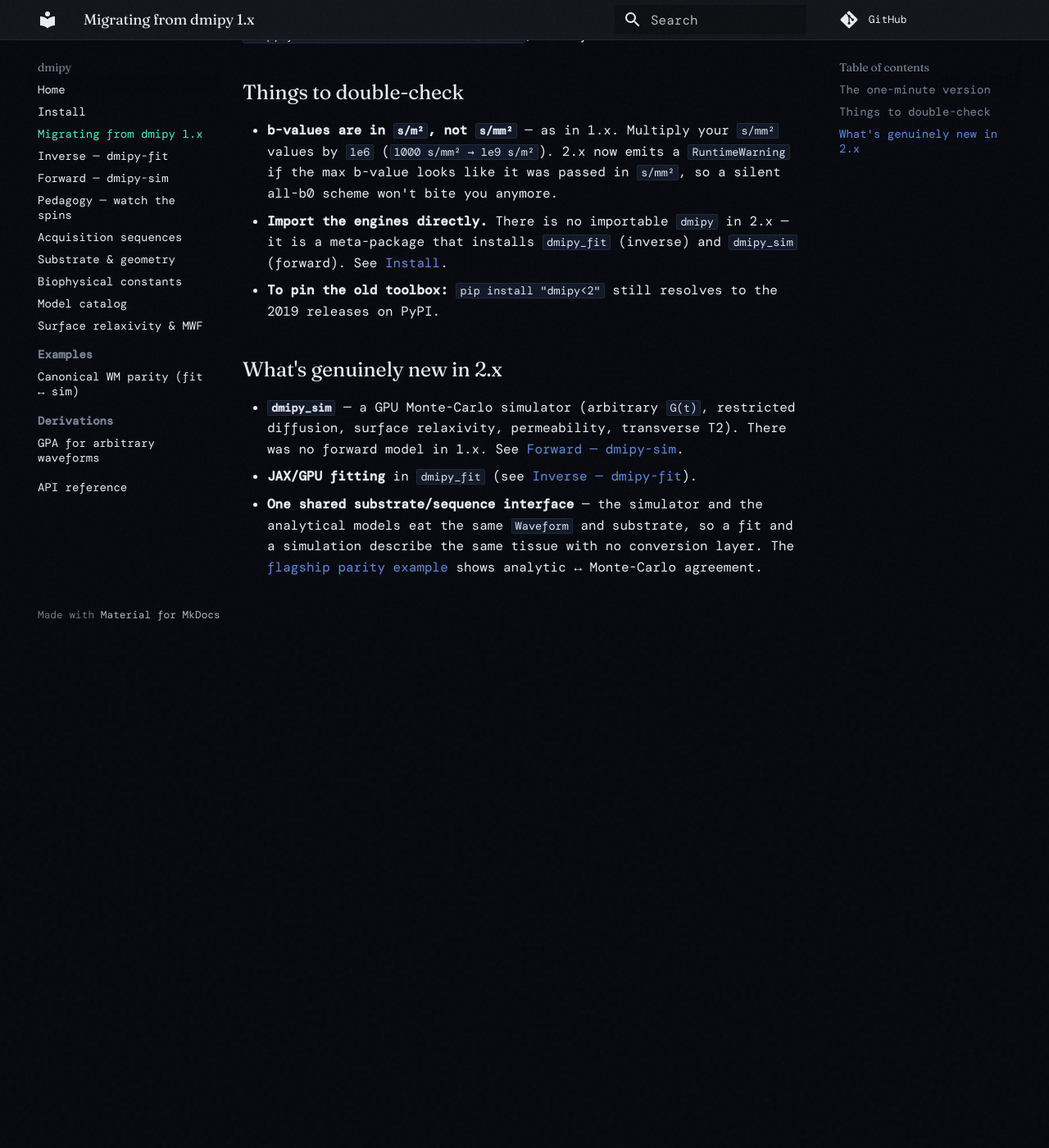
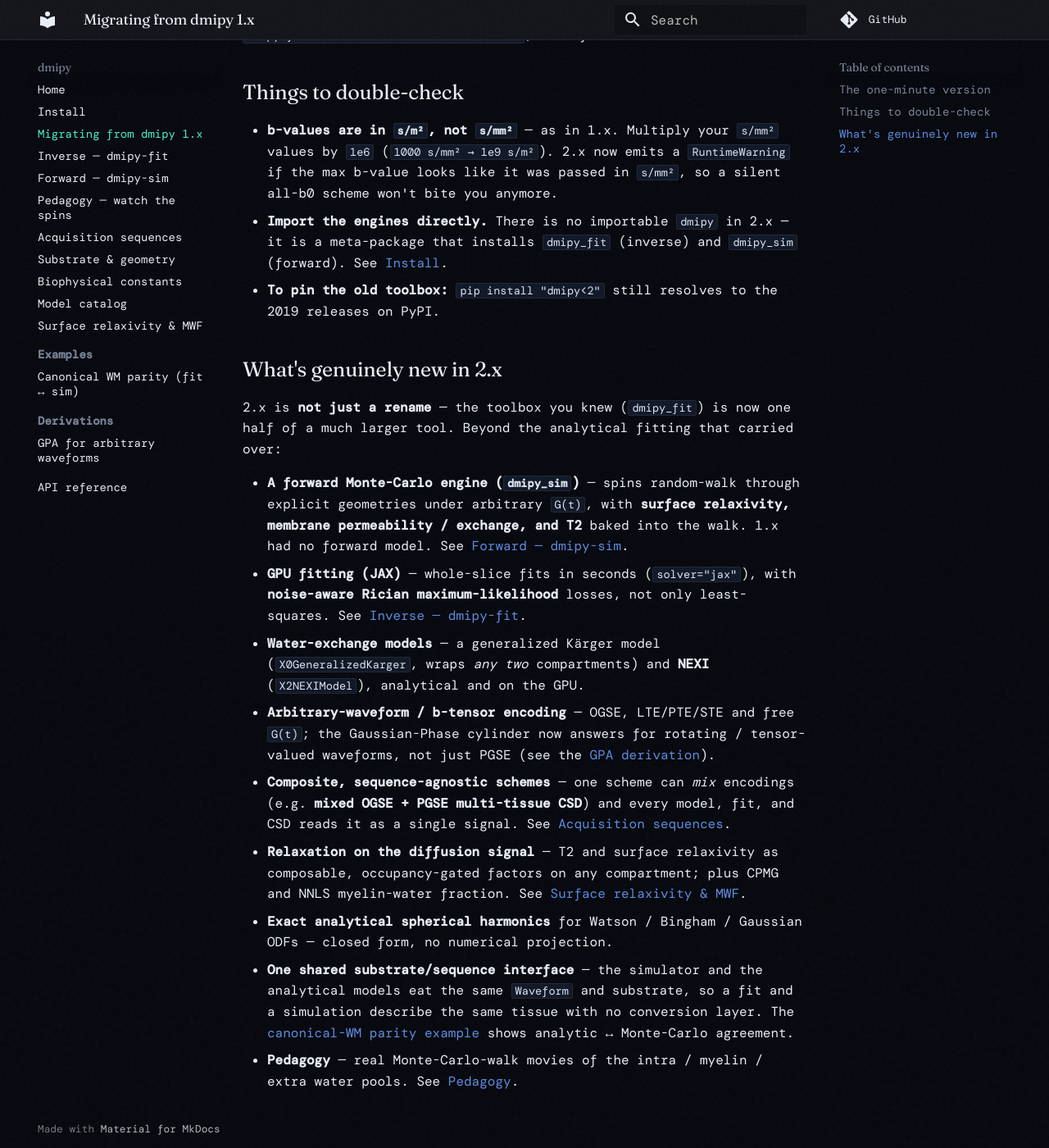
Before and after one commit to dmrai-lab/dmipy, an MkDocs documentation site: the page built from docs/migrating.md, in a window 1280 px wide and 1400 px high, scrolled down 1137 px. Shown: the whole window at 82% size. Built offline with MkDocs 1.6.1 and Material for MkDocs 9.7.7, drawn with Linux system fonts in a browser that asks for light colours; some web fonts are replaced; before the commit the page ends 1910 px from its top, so only the background shows below that.

Commit message:
docs: migrating page — reflect the real scope of what's new in 2.x
The "What's genuinely new" section listed only sim + GPU + shared interface. Expand
it to mirror the release-notes highlights (Kärger/NEXI exchange, arbitrary-waveform /
b-tensor GPA, composite sequence-agnostic schemes, noise-aware fitting, analytical
Watson/Bingham SH, occupancy-gated relaxation, pedagogy) with links to the relevant
pages. Fix the stale flagship link to the new canonical-WM parity example page.

Co-Authored-By: Claude Opus 4.8 (1M context) <noreply@anthropic.com>

```diff
--- a/docs/migrating.md
+++ b/docs/migrating.md
@@ -48,10 +48,30 @@ Watson/Bingham distributed models (`SD1WatsonDistributed`, …) live under
 
 ## What's genuinely new in 2.x
 
-- **`dmipy_sim`** — a GPU Monte-Carlo simulator (arbitrary `G(t)`, restricted diffusion, surface
-  relaxivity, permeability, transverse T2). There was no forward model in 1.x. See
-  [Forward — dmipy-sim](sim.md).
-- **JAX/GPU fitting** in `dmipy_fit` (see [Inverse — dmipy-fit](fit.md)).
+2.x is **not just a rename** — the toolbox you knew (`dmipy_fit`) is now one half of a much larger
+tool. Beyond the analytical fitting that carried over:
+
+- **A forward Monte-Carlo engine (`dmipy_sim`)** — spins random-walk through explicit geometries
+  under arbitrary `G(t)`, with **surface relaxivity, membrane permeability / exchange, and T2**
+  baked into the walk. 1.x had no forward model. See [Forward — dmipy-sim](sim.md).
+- **GPU fitting (JAX)** — whole-slice fits in seconds (`solver="jax"`), with **noise-aware Rician
+  maximum-likelihood** losses, not only least-squares. See [Inverse — dmipy-fit](fit.md).
+- **Water-exchange models** — a generalized Kärger model (`X0GeneralizedKarger`, wraps *any two*
+  compartments) and **NEXI** (`X2NEXIModel`), analytical and on the GPU.
+- **Arbitrary-waveform / b-tensor encoding** — OGSE, LTE/PTE/STE and free `G(t)`; the
+  Gaussian-Phase cylinder now answers for rotating / tensor-valued waveforms, not just PGSE
+  (see the [GPA derivation](derivations/gpa_arbitrary_waveform.md)).
+- **Composite, sequence-agnostic schemes** — one scheme can *mix* encodings (e.g. **mixed
+  OGSE + PGSE multi-tissue CSD**) and every model, fit, and CSD reads it as a single signal.
+  See [Acquisition sequences](sequences.md).
+- **Relaxation on the diffusion signal** — T2 and surface relaxivity as composable,
+  occupancy-gated factors on any compartment; plus CPMG and NNLS myelin-water fraction. See
+  [Surface relaxivity & MWF](surface_relaxivity_bias.md).
+- **Exact analytical spherical harmonics** for Watson / Bingham / Gaussian ODFs — closed form,
+  no numerical projection.
 - **One shared substrate/sequence interface** — the simulator and the analytical models eat the
   same `Waveform` and substrate, so a fit and a simulation describe the same tissue with no
-  conversion layer. The [flagship parity example](fit.md) shows analytic ↔ Monte-Carlo agreement.
+  conversion layer. The [canonical-WM parity example](examples/canonical_wm_parity.md) shows
+  analytic ↔ Monte-Carlo agreement.
+- **Pedagogy** — real Monte-Carlo-walk movies of the intra / myelin / extra water pools. See
+  [Pedagogy](pedagogy.md).
```
